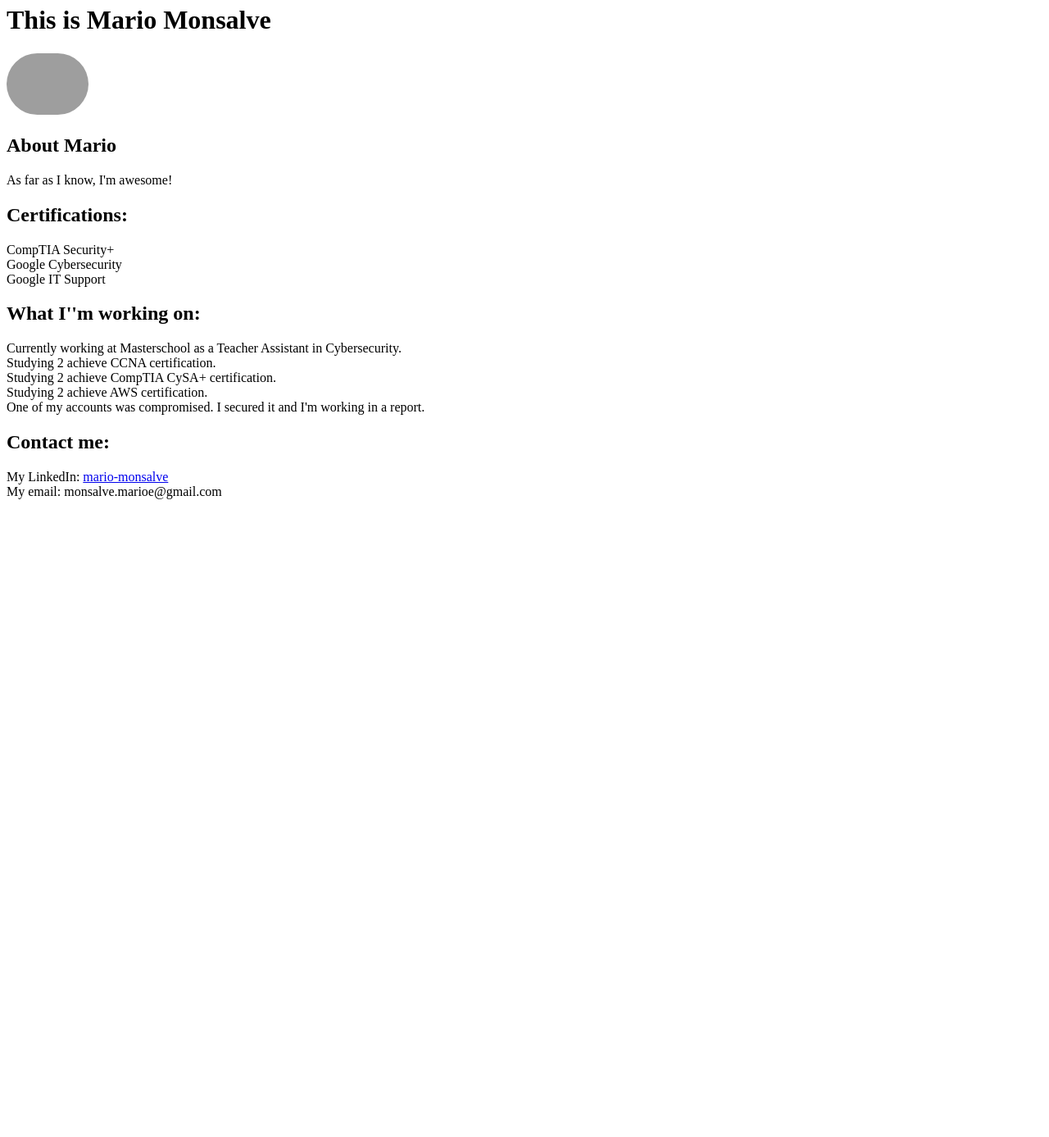
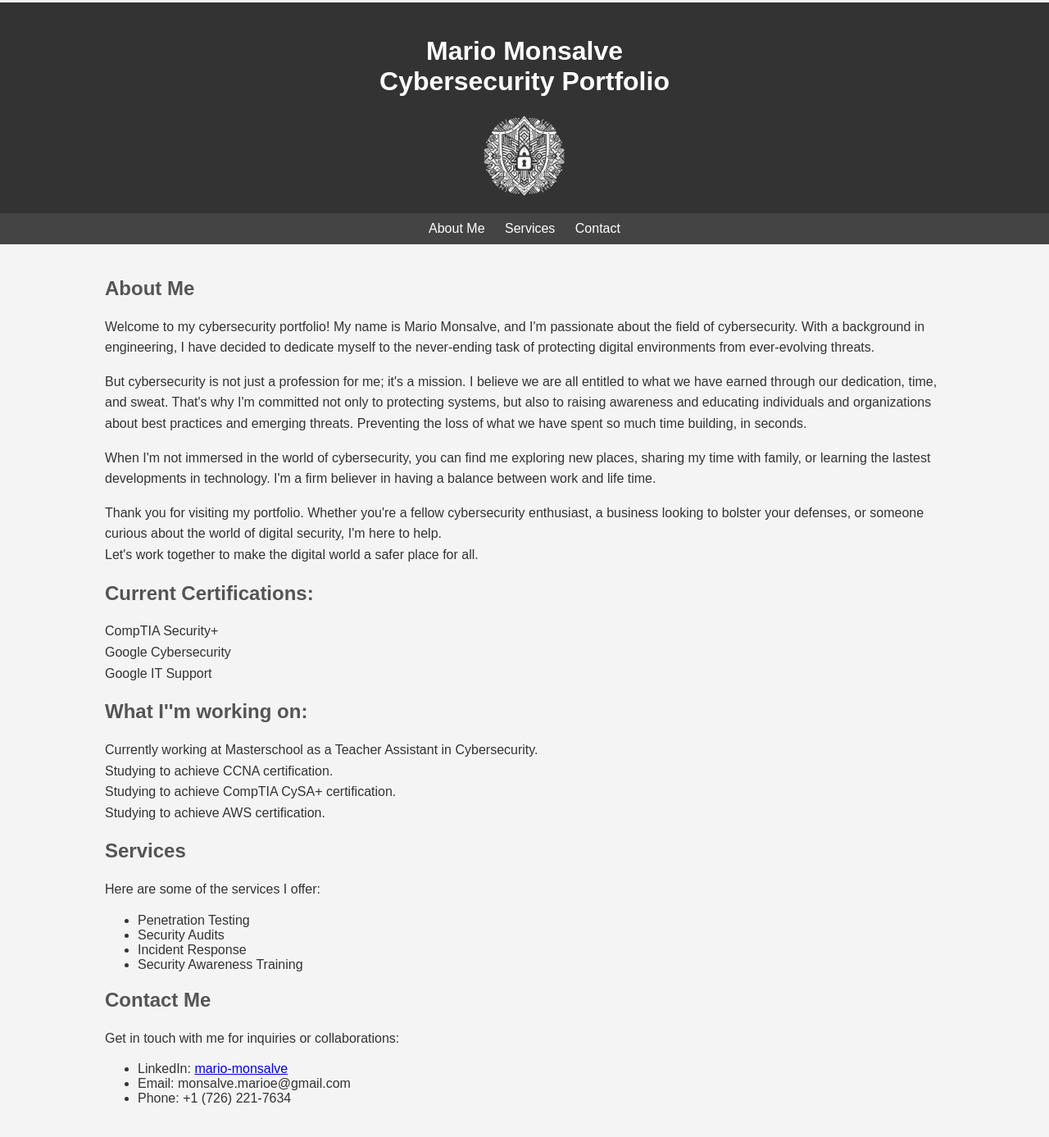
Before and after one commit to Baseketboll/mywebsite, a plain HTML site: page index.html in a window 1280 px wide. Shown: the part 15-1402 px from the top of the page at 82% size. Before the commit the page ends 800 px from the top, so only its background shows below. Drawn offline with Linux system fonts and the light colour scheme; grey boxes are pictures that could not be loaded.

Commit message:
Update index.html

```diff
--- a/index.html
+++ b/index.html
@@ -1,43 +1,140 @@
-<!DOCTYPE html>
-<html>
+!DOCTYPE html>
+<html lang="en">
 <head>
-	<title>CyberMario</title>
-	<style>
+    <meta charset="UTF-8">
+    <meta name="viewport" content="width=device-width, initial-scale=1.0">
+    <title>Mario's Portfolio</title>
+    <style>
+        body {
+            font-family: Arial, sans-serif;
+            margin: 0;
+            padding: 0;
+            background-color: #f4f4f4;
+            color: #333;
+			}
+        header {
+            background-color: #333;
+            color: #fff;
+            padding: 20px;
+            text-align: center;
+			}
+        nav {
+            background-color: #444;
+            color: #fff;
+            text-align: center;
+            padding: 10px 0;
+			}
+        nav a {
+            color: #fff;
+            text-decoration: none;
+            margin: 0 10px;
+			}
+        nav a:hover {
+            text-decoration: underline;
+			}
+        .container {
+            width: 80%;
+            margin: auto;
+            padding: 20px;
+			}
+        h2 {
+            color: #555;
+			}
+        p {
+            line-height: 1.6;
+			}
+        .hidden-flag {
+            color: transparent;
+            background-color: transparent;
+            border: none;
+            cursor: pointer;
+			}
 		img {border-radius: 50px; transition: 0.3s}
 		img:hover {border-radius:10px}
-	</style>
+    </style>
 </head>
+<body>
 
-<h1>This is Mario Monsalve</h1>
-<body>
-	<img src="https://media.licdn.com/dms/image/C5603AQH2t0A_Tj0OoA/profile-displayphoto-shrink_800_800/0/1608930250850?e=1720051200&v=beta&t=pFvaOnzLlKUsJ7yHZUF3Uzi9L74roaB_oAKHzK-lReI" width="100" /><br/>
-	<h2>About Mario</h2>
-	<p>
-		As far as I know, I'm awesome!<br/>
-	</p>
-	<h2>Certifications:</h2>
-	<p>
-		CompTIA Security+<br/>
+<header>
+    <h1>Mario Monsalve<br/>
+    Cybersecurity Portfolio</h1>
+	<img src="https://raw.githubusercontent.com/Baseketboll/mywebsite/main/CyberWL.png" alt="Cybersecurity Logo" width="100" height="100">
+</header>
+
+<nav>
+    <a href="#about">About Me</a>
+    <a href="#services">Services</a>
+    <a href="#contact">Contact</a>
+</nav>
+
+<div class="container">
+
+	<section id="about">
+		<h2>About Me</h2>
+		<p>Welcome to my cybersecurity portfolio! My name is Mario Monsalve, and I'm passionate about the field of cybersecurity. With a background in engineering, I have decided to dedicate myself to the never-ending task of protecting digital environments from ever-evolving threats.</p>
+
+		<p>But cybersecurity is not just a profession for me; it's a mission. I believe we are all entitled to what we have earned through our dedication, time, and sweat. That's why I'm committed not only to protecting systems, but also to raising awareness and educating individuals and organizations about best practices and emerging threats. Preventing the loss of what we have spent so much time building, in seconds.</p>
+
+		<p>When I'm not immersed in the world of cybersecurity, you can find me exploring new places, sharing my time with family, or learning the lastest developments in technology. I'm a firm believer in having a balance between work and life time.</p>
+
+		<p>Thank you for visiting my portfolio. Whether you're a fellow cybersecurity enthusiast, a business looking to bolster your defenses, or someone curious about the world of digital security, I'm here to help.<br/>
+		Let's work together to make the digital world a safer place for all.</p>
+
+		<h2>Current Certifications:</h2>
+		<p>CompTIA Security+<br/>
 		Google Cybersecurity<br/>
-		Google IT Support<br/>
-	</p>
-	<h2>What I''m working on:</h2>
-	<p>
-		Currently working at Masterschool as a Teacher Assistant in Cybersecurity.<br/>
-		Studying 2 achieve CCNA certification.<br/>
-		Studying 2 achieve CompTIA CySA+ certification.<br/>
-		Studying 2 achieve AWS certification.<br/>
-		One of my accounts was compromised. I secured it and I'm working in a report.<br/>
-	</p>
-	<h2>Contact me:</h2>
-	<p>
-		My LinkedIn: <a href="https://linkedin.com/in/mario-monsalve">mario-monsalve</a><br/>
-		My email: monsalve.marioe@gmail.com<br/>
-	</p>
-	<h2></h2>
-	<p>
+		Google IT Support</p>
 
-	</p>
+		<h2>What I''m working on:</h2>
+		<p>Currently working at Masterschool as a Teacher Assistant in Cybersecurity.<br/>
+		Studying to achieve CCNA certification.<br/>
+		Studying to achieve CompTIA CySA+ certification.<br/>
+		Studying to achieve AWS certification.</p>
+
+	</section>
+
+
+	<section id="services">
+        <h2>Services</h2>
+        <p>Here are some of the services I offer:</p>
+        <ul>
+            <li>Penetration Testing</li>
+            <li>Security Audits</li>
+            <li>Incident Response</li>
+            <li>Security Awareness Training</li>
+        </ul>
+	</section>
+
+    <section id="contact">
+        <h2>Contact Me</h2>
+        <p>Get in touch with me for inquiries or collaborations:</p>
+        <ul>
+            <li>LinkedIn: <a href="https://linkedin.com/in/mario-monsalve">mario-monsalve</a></li>
+			<li>Email: monsalve.marioe@gmail.com</li>
+            <li>Phone: +1 (726) 221-7634</li>
+        </ul>
+    </section>
+
+    <!-- Fun section! -->
+    <button class="hidden-flag" onclick="revealFlag('flag1')">Click to reveal Flag 1</button>
+    <button class="hidden-flag" onclick="revealFlag('flag2')">Click to reveal Flag 2</button>
+    <button class="hidden-flag" onclick="revealFlag('flag3')">Click to reveal Flag 3</button>
+
+    <div id="hidden-flags">
+        <p id="flag1" style="display: none;">Flag 1: Y0U_L0C473</p>
+        <p id="flag2" style="display: none;">Flag 2: D_H1DD3N_FL4G</p>
+        <p id="flag3" style="display: none;">Flag 3: K33P_1T_S3CR3T!</p>
+    </div>
+
+</div>
+
+<script>
+    function revealFlag(flagId) {
+        var flagElement = document.getElementById(flagId);
+        flagElement.style.display = "block";
+    }
+</script>
+
 </body>
 </html>
 
```
